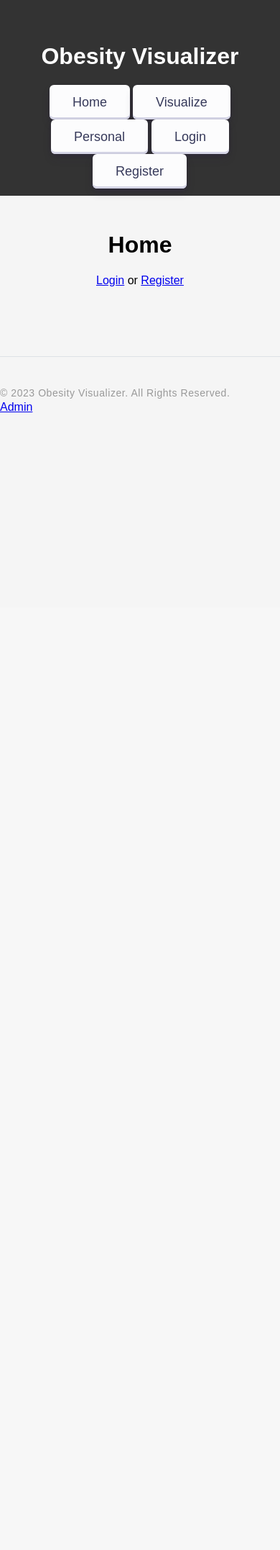
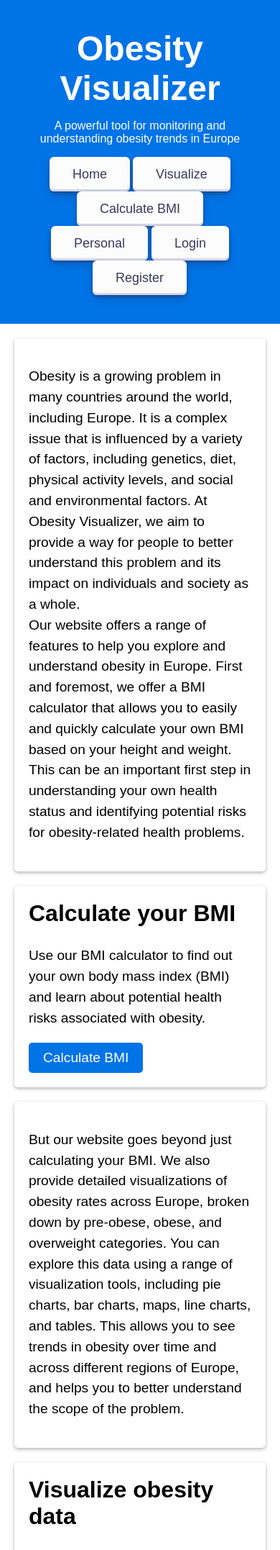
Before and after one commit to omerdikyol/obesity-visualizer, a PHP site: page /app/views/home.php in a window 390 px wide. Shown: the top 2154 px of the page at 72% size. Before the commit the page ends 573 px from the top, so only its background shows below. Run offline with PHP 8.4, Linux system fonts and the light colour scheme; some libraries are stand-ins or nearby versions.

Commit message:
Redesigned Home Page, Added BMI Calculator

```diff
--- a/app/helper/countries.php
+++ b/app/helper/countries.php
@@ -60,7 +60,7 @@ return array(
     "CU" => "Cuba",
     "CW" => "Curacao",
     "CY" => "Cyprus",
-    "CZ" => "Czech Republic",
+    "CZ" => "Czechia",
     "DK" => "Denmark",
     "DJ" => "Djibouti",
     "DM" => "Dominica",
--- a/app/views/home.php
+++ b/app/views/home.php
@@ -7,21 +7,144 @@
 <head>
     <meta charset="utf-8">
     <title>Obesity Visualizer</title>
-    <link rel="stylesheet" href="../../public/css/style.css">
+    <link rel="stylesheet" href="/obesity-visualizer/public/css/style.css">
+    <style>
+    body {
+        font-family: Arial, sans-serif;
+        margin: 0;
+        padding: 0;
+    }
+
+    header {
+        background-color: #0073e6;
+        color: #fff;
+        padding: 20px;
+        text-align: center;
+    }
+
+    h1 {
+        margin: 0;
+        font-size: 3em;
+    }
+
+    .container {
+        max-width: 1200px;
+        margin: 0 auto;
+        padding: 20px;
+    }
+
+    .card {
+        background-color: #fff;
+        border-radius: 5px;
+        box-shadow: 0 2px 5px rgba(0, 0, 0, 0.3);
+        padding: 20px;
+        margin-bottom: 20px;
+    }
+
+    .card h2 {
+        margin-top: 0;
+        font-size: 2em;
+    }
+
+    .card p {
+        font-size: 1.2em;
+        line-height: 1.5;
+    }
+
+    .btn {
+        background-color: #0073e6;
+        color: #fff;
+        border: none;
+        border-radius: 5px;
+        padding: 10px 20px;
+        font-size: 1.2em;
+        cursor: pointer;
+    }
+
+    .btn:hover {
+        background-color: #0059b3;
+    }
+
+    .row {
+        display: flex;
+        flex-wrap: wrap;
+    }
+
+    .col {
+        flex: 1;
+        margin: 10px;
+    }
+
+    .col img {
+        width: 100%;
+        border-radius: 5px;
+    }
+
+    footer {
+        background-color: #ccc;
+        color: #333;
+        padding: 20px;
+        text-align: center;
+    }
+    </style>
 </head>
 
 
-<?php include $_SERVER['DOCUMENT_ROOT'] . "/obesity-visualizer/app/views/includes/header.php"; ?>
 
 <body>
-    <h1>Home</h1>
+    <header>
+        <?php include $_SERVER['DOCUMENT_ROOT'] . "/obesity-visualizer/app/views/includes/header.php"; ?>
+    </header>
+    <div class="container">
+        <div class="card">
+            <p>Obesity is a growing problem in many countries around the world, including Europe. It is a complex issue
+                that is influenced by a variety of factors, including genetics, diet, physical activity levels, and
+                social and environmental factors. At Obesity Visualizer, we aim to provide a way for people to better
+                understand this problem and its impact on individuals and society as a whole.<br>
 
-    <?php if (isset($user)) : ?>
-    <p style="text-align: center;">Welcome, <?php echo $user['name']; ?>!</p>
-    <?php else : ?>
-    <p style="text-align: center;"><a href="login.php">Login</a> or <a href="register.php">Register</a></p>
+                Our website offers a range of features to help you explore and understand obesity in Europe. First and
+                foremost, we offer a BMI calculator that allows you to easily and quickly calculate your own BMI based
+                on your height and weight. This can be an important first step in understanding your own health status
+                and identifying potential risks for obesity-related health problems.</p>
+        </div>
+        <div class="card">
+            <h2>Calculate your BMI</h2>
+            <p>Use our BMI calculator to find out your own body mass index (BMI) and learn about potential health risks
+                associated with obesity.</p>
+            <a href="/obesity-visualizer/app/controllers/bmi_calc.php"><button class="btn">Calculate BMI</button></a>
+        </div>
+        <div class="card">
+            <p>But our website goes beyond just calculating your BMI. We also provide detailed visualizations of obesity
+                rates across Europe, broken down by pre-obese, obese, and overweight categories. You can explore this
+                data using a range of visualization tools, including pie charts, bar charts, maps, line charts, and
+                tables. This allows you to see trends in obesity over time and across different regions of Europe, and
+                helps you to better understand the scope of the problem.</p>
+        </div>
+        <div class="card">
+            <h2>Visualize obesity data</h2>
+            <p>Explore obesity rates in Europe using a range of visualization tools, including pie charts, bar charts,
+                maps, line charts, and tables.</p>
+            <a href="/obesity-visualizer/app/controllers/visualize.php"><button class="btn">Visualize Data</button></a>
+        </div>
+        <div class="card">
+            <p>Our website is designed to be user-friendly and accessible to a wide range of users, from healthcare
+                professionals and researchers to policymakers and interested individuals. Whether you're looking to
+                explore the latest research on obesity trends, or simply want to learn more about this important health
+                issue, Obesity Visualizer has something for you.<br>
 
-    <?php endif; ?>
+                So why wait? Sign up now and start exploring the world of obesity in Europe with Obesity Visualizer!
+                With our powerful tools and easy-to-use platform, you'll be able to better understand this complex
+                problem and take steps to improve your own health and wellbeing.</p>
+        </div>
+        <div class="row">
+            <div class="col">
+                <img src="https://via.placeholder.com/400x300" alt="Obesity chart">
+            </div>
+            <div class="col">
+                <img src="https://via.placeholder.com/400x300" alt="BMI calculator">
+            </div>
+        </div>
+    </div>
 </body>
 <?php include $_SERVER['DOCUMENT_ROOT'] . "/obesity-visualizer/app/views/includes/footer.php"; ?>
 
--- a/app/views/includes/header.php
+++ b/app/views/includes/header.php
@@ -13,10 +13,13 @@ $root = $_SERVER['DOCUMENT_ROOT'];
 <body>
     <header>
         <h1 style="text-align: center;">Obesity Visualizer</h1>
+        <p>A powerful tool for monitoring and understanding obesity trends in Europe</p>
         <nav>
             <a href="/obesity-visualizer/app/controllers/home.php"><button class="buttonHeader">Home</button></a>
             <a href="/obesity-visualizer/app/controllers/visualize.php"><button
                     class="buttonHeader">Visualize</button></a>
+            <a href="/obesity-visualizer/app/controllers/bmi_calc.php"><button class="buttonHeader">Calculate
+                    BMI</button></a>
             <a href="/obesity-visualizer/app/controllers/personal.php"><button
                     class="buttonHeader">Personal</button></a>
 
--- a/app/views/visualize.php
+++ b/app/views/visualize.php
@@ -16,10 +16,10 @@
     <a><button class="button2" id="mapBtn" onclick="Map()">Map</button></a>
     <a><button class="button2" id="tableBtn" onclick="Table()">Table</button></a>
 
-    <a><button class="button2" id="exportBtn" style="float: right;">Export</button></a>
+    <a><button class="button2" id="exportBtn" onclick="generatePDF()" style="float: right;">Export</button></a>
     <a><button class="button2" id="filterBtn" style="float: right;">Filter</button></a>
 
-    <div class="chart-holder">
+    <div class="chart-holder" id="chart-holder">
     </div>
 </body>
 
--- a/public/css/style.css
+++ b/public/css/style.css
@@ -391,3 +391,13 @@ iframe {
     background-color: #e74c3c;
     color: #ffffff;
 }
+
+/* iframe transition */
+.fade-in {
+    opacity: 0;
+    transition: opacity 0.5s ease-in-out;
+}
+
+.fade-in.active {
+    opacity: 1;
+}
```
Also changed, not shown: app/controllers/bmi_calc.php (added, +30 -0 lines), app/controllers/pie.php (+20 -12 lines), app/controllers/visualize.php (+76 -0 lines), app/views/bmi_calc.php (added, +93 -0 lines).
